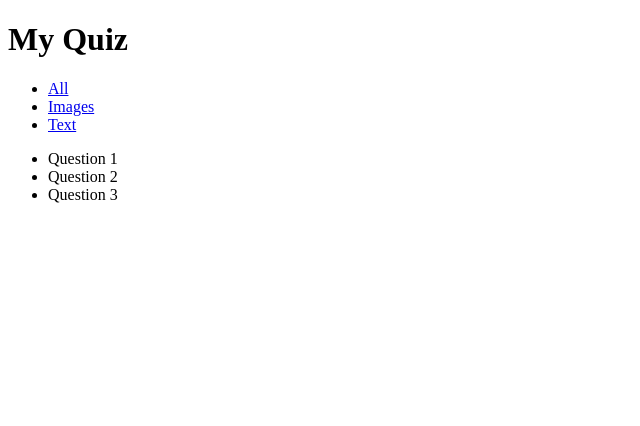
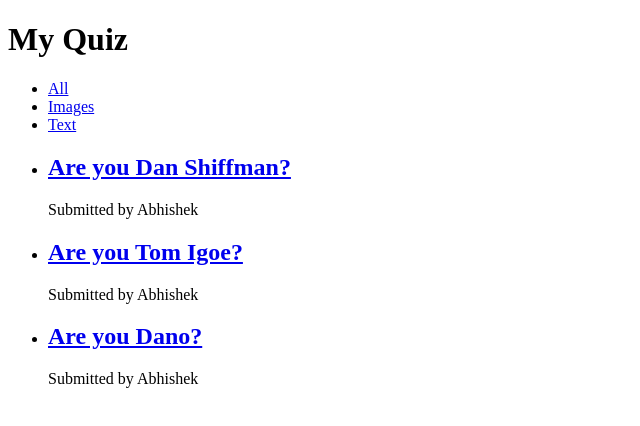
Before and after one commit to zoebachman/LearnWebDev, a plain HTML site: page index.html in a window 1280 px wide. Shown: the whole page, without its empty margins (0-640 px from the left). Drawn offline with Linux system fonts and the light colour scheme.

Commit message:
added names

```diff
--- a/index.html
+++ b/index.html
@@ -27,9 +27,22 @@
 
 		<div id = "question-list">
 			<ul>
-				<li>Question 1</li>
-				<li>Question 2</li>
-				<li>Question 3</li>
+				<li>
+					<h2>
+						<a href='#'>Are you Dan Shiffman?</a>
+					</h2>
+					<p>Submitted by Abhishek</p>
+				</li>
+
+				<li><h2>
+						<a href='#'>Are you Tom Igoe?</a>
+					</h2>
+					<p>Submitted by Abhishek</p></li>
+
+				<li><h2>
+						<a href='#'>Are you Dano?</a>
+					</h2>
+					<p>Submitted by Abhishek</p></li>
 
 		</div>
 
```
